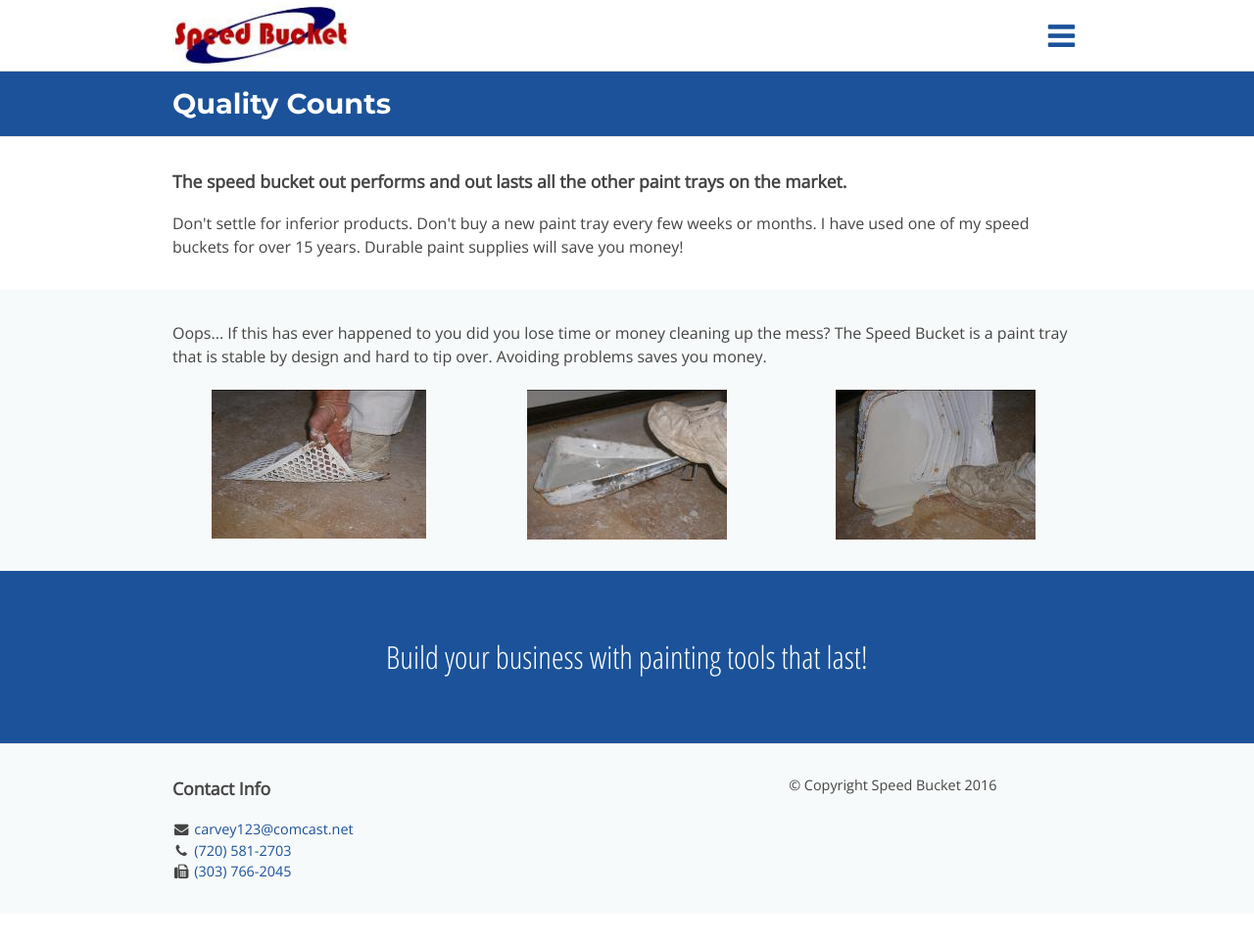
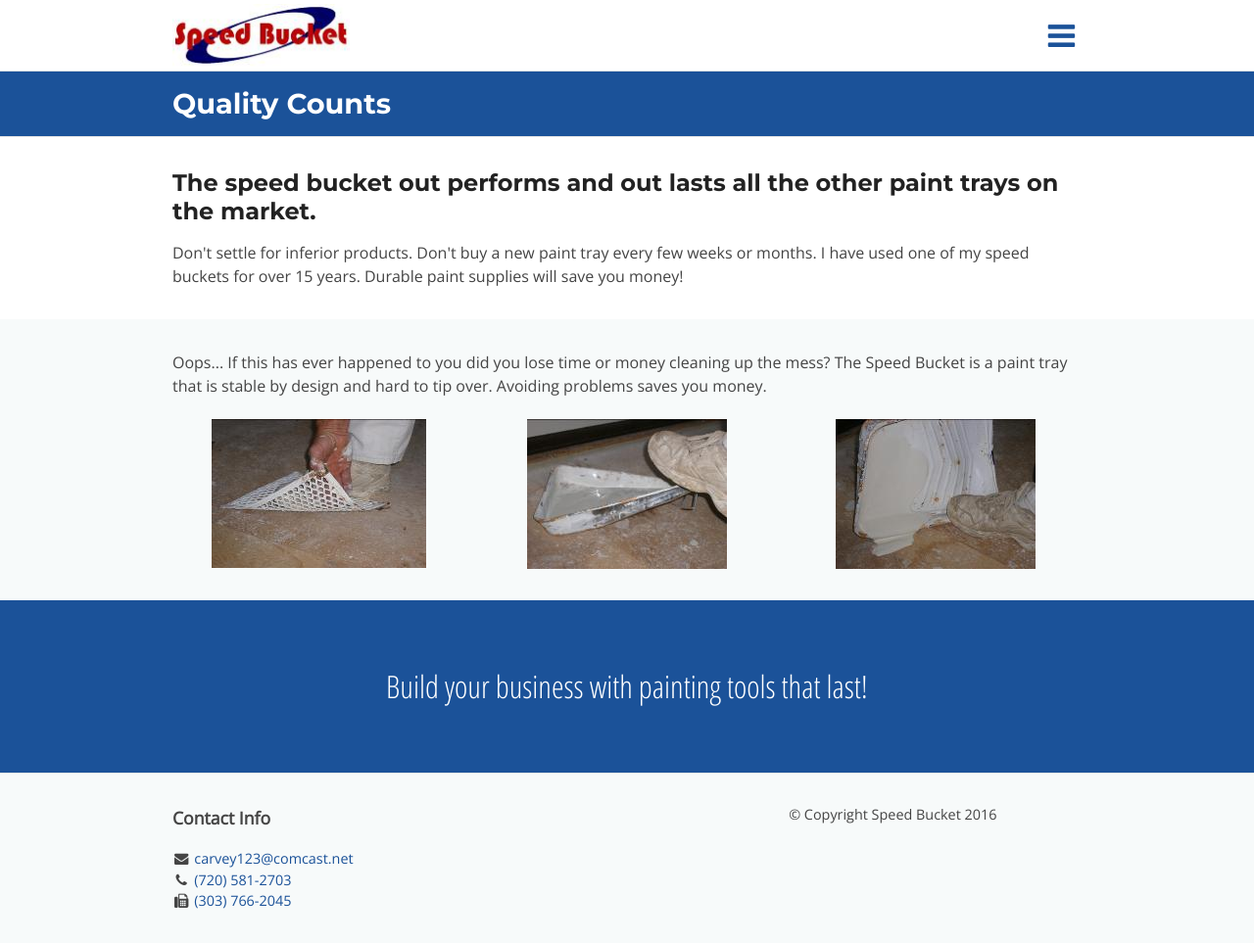
Before and after one commit to SpeedBucket/speedbucket.github.io, a Jekyll site: the page built from quality.html, in a window 1280 px wide and 963 px high. Shown: the whole window at 98% size. Built offline with Jekyll 4.4.1, drawn with Linux system fonts in a browser that asks for light colours.

Commit message:
Tweaked the contact and quality pages.

```diff
--- a/contact.html
+++ b/contact.html
@@ -11,7 +11,7 @@
 		<div class="column column--third text--center">
 			<div itemscope itemtype="http://schema.org/LocalBusiness">
 				<p><span itemprop="name">Speed Bucket</span><br /><span itemprop="address">21816 E. Powers Dr.<br />Centennial CO 80015</span></p>
-				<p>Phone: <span itemprop="telephone"><a href="tel:+17205812703">720-581-2703</a></span><br />Fax: <span itemprop="faxNumber"><a href="tel:+13037662045">303-766-2045</a></span><br />E-mail: <span itemprop="email"><a href="mailto:carvey123@comcast.net">carvey123@comcast.net</a></span></p>
+				<p>Phone: <span itemprop="telephone"><a href="tel:+17205812703">(720) 581-2703</a></span><br />Fax: <span itemprop="faxNumber"><a href="tel:+13037662045">(303) 766-2045</a></span><br />E-mail: <span itemprop="email"><a href="mailto:carvey123@comcast.net">carvey123@comcast.net</a></span></p>
 			</div>
 		</div>
 	</div>
--- a/quality.html
+++ b/quality.html
@@ -6,7 +6,7 @@
 {% include page-header.html %}
 
 <div class="container">
-	<p class="lead">The speed bucket out performs and out lasts all the other paint trays on the market.</p>
+	<div class="title">The speed bucket out performs and out lasts all the other paint trays on the market.</div>
 	<p>Don't settle for inferior products. Don't buy a new paint tray every few weeks or months. I have used one of my speed buckets for over 15 years. Durable paint supplies will save you money!</p>
 </div>
 
```
